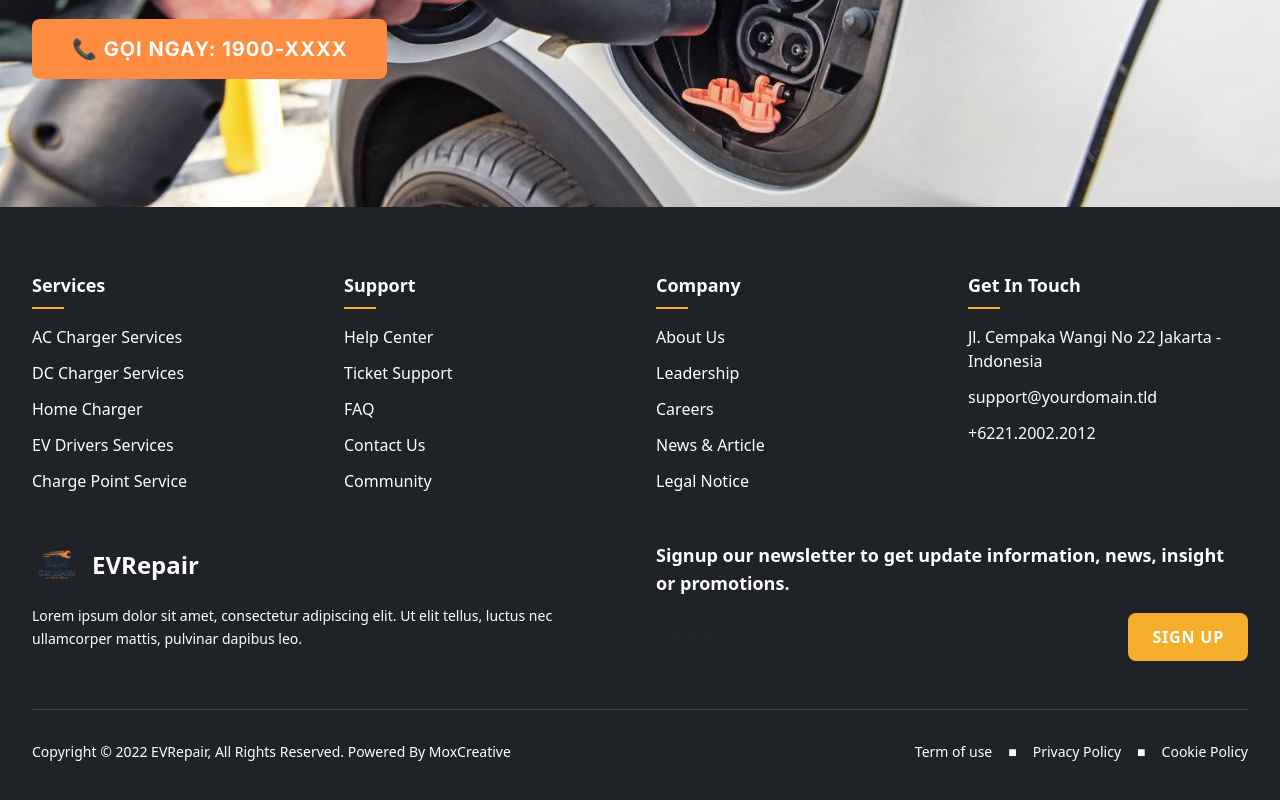
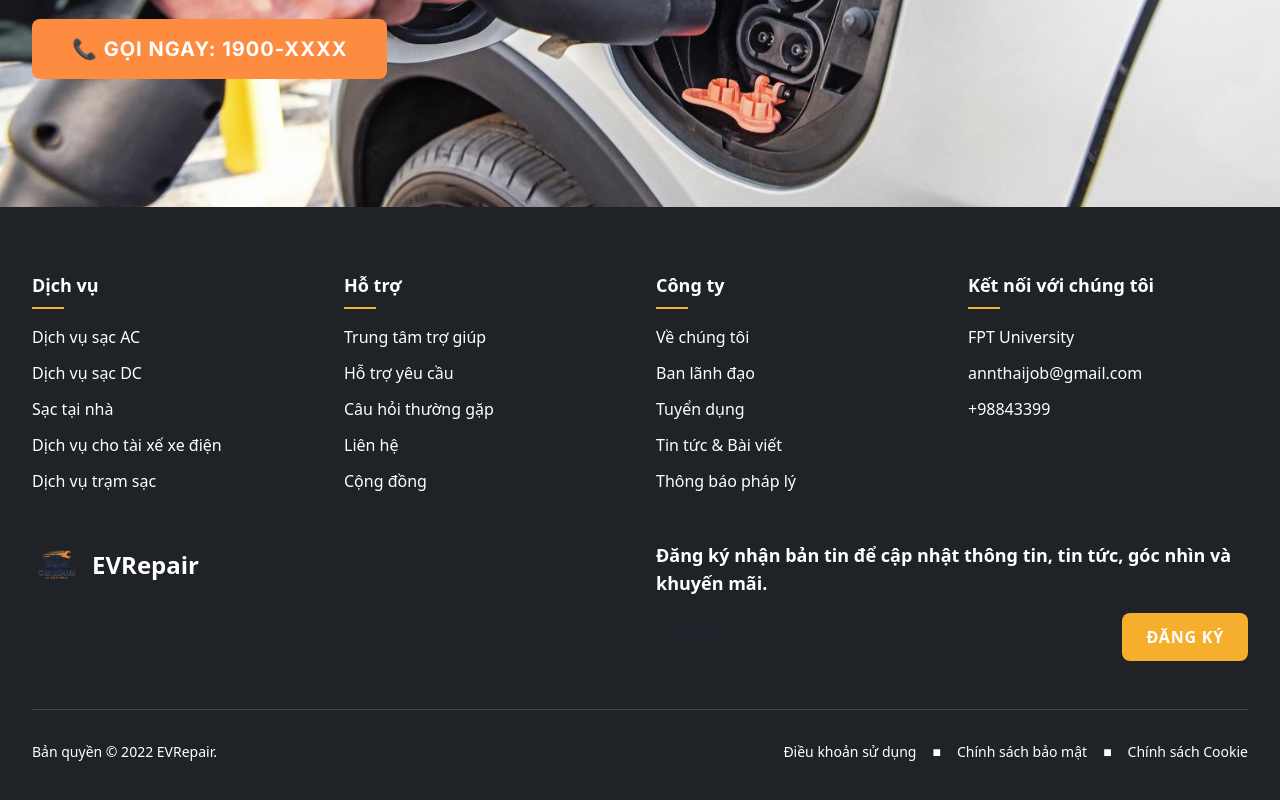
Before and after one commit to datndse171888/SWP391_EVMS, a React (Vite) app in the folder EVMS_FE/: page / in a window 1280 px wide. Shown: the part 5214-6014 px from the top of the page. Built offline with nearby package versions, Linux system fonts and the light colour scheme; a web font is replaced by a local one.

Commit message:
delete color.tsx and fix error every file used function from that file. Translate footer

```diff
--- a/EVMS_FE/src/components/common/footer/Footer.tsx
+++ b/EVMS_FE/src/components/common/footer/Footer.tsx
@@ -1,65 +1,64 @@
 import React from 'react'
 import { Link } from 'react-router-dom'
-import { COLOR } from '../../../constants/color/Color'
 import logo from '../../../assets/images/logo.png'
 
 const Footer: React.FC = () => {
   return (
-    <footer className="py-16 px-4 sm:px-6 lg:px-8" style={{ backgroundColor: COLOR.gray[10] }}>
+    <footer className="py-16 px-4 sm:px-6 lg:px-8" style={{ backgroundColor: '#1f2227' }}>
       <div className="max-w-7xl mx-auto">
         {/* Top Section - 4 Columns */}
         <div className="grid md:grid-cols-4 gap-8 mb-12">
           <div>
             <h3 className="text-lg font-bold mb-4 text-white">
-              Services
-              <div className="w-8 h-0.5 mt-2" style={{ backgroundColor: COLOR.yellow[0] }}></div>
+              Dịch vụ
+              <div className="w-8 h-0.5 mt-2" style={{ backgroundColor: '#f6ae2d' }}></div>
             </h3>
             <ul className="space-y-3 text-white">
-              <li className="hover:text-gray-300 transition-colors"><Link to="/services#ac">AC Charger Services</Link></li>
-              <li className="hover:text-gray-300 transition-colors"><Link to="/services#dc">DC Charger Services</Link></li>
-              <li className="hover:text-gray-300 transition-colors"><Link to="/services#home">Home Charger</Link></li>
-              <li className="hover:text-gray-300 transition-colors"><Link to="/services#drivers">EV Drivers Services</Link></li>
-              <li className="hover:text-gray-300 transition-colors"><Link to="/services#points">Charge Point Service</Link></li>
+              <li className="hover:text-gray-300 transition-colors"><Link to="/services#ac">Dịch vụ sạc AC</Link></li>
+              <li className="hover:text-gray-300 transition-colors"><Link to="/services#dc">Dịch vụ sạc DC</Link></li>
+              <li className="hover:text-gray-300 transition-colors"><Link to="/services#home">Sạc tại nhà</Link></li>
+              <li className="hover:text-gray-300 transition-colors"><Link to="/services#drivers">Dịch vụ cho tài xế xe điện</Link></li>
+              <li className="hover:text-gray-300 transition-colors"><Link to="/services#points">Dịch vụ trạm sạc</Link></li>
             </ul>
           </div>
 
           <div>
             <h3 className="text-lg font-bold mb-4 text-white">
-              Support
-              <div className="w-8 h-0.5 mt-2" style={{ backgroundColor: COLOR.yellow[0] }}></div>
+              Hỗ trợ
+              <div className="w-8 h-0.5 mt-2" style={{ backgroundColor: '#f6ae2d' }}></div>
             </h3>
             <ul className="space-y-3 text-white">
-              <li className="hover:text-gray-300 transition-colors"><Link to="/support#help">Help Center</Link></li>
-              <li className="hover:text-gray-300 transition-colors"><Link to="/support#ticket">Ticket Support</Link></li>
-              <li className="hover:text-gray-300 transition-colors"><Link to="/support#faq">FAQ</Link></li>
-              <li className="hover:text-gray-300 transition-colors"><Link to="/contact">Contact Us</Link></li>
-              <li className="hover:text-gray-300 transition-colors"><Link to="/community">Community</Link></li>
+              <li className="hover:text-gray-300 transition-colors"><Link to="/support#help">Trung tâm trợ giúp</Link></li>
+              <li className="hover:text-gray-300 transition-colors"><Link to="/support#ticket">Hỗ trợ yêu cầu</Link></li>
+              <li className="hover:text-gray-300 transition-colors"><Link to="/support#faq">Câu hỏi thường gặp</Link></li>
+              <li className="hover:text-gray-300 transition-colors"><Link to="/contact">Liên hệ</Link></li>
+              <li className="hover:text-gray-300 transition-colors"><Link to="/community">Cộng đồng</Link></li>
             </ul>
           </div>
 
           <div>
             <h3 className="text-lg font-bold mb-4 text-white">
-              Company
-              <div className="w-8 h-0.5 mt-2" style={{ backgroundColor: COLOR.yellow[0] }}></div>
+              Công ty
+              <div className="w-8 h-0.5 mt-2" style={{ backgroundColor: '#f6ae2d' }}></div>
             </h3>
             <ul className="space-y-3 text-white">
-              <li className="hover:text-gray-300 transition-colors"><Link to="/about">About Us</Link></li>
-              <li className="hover:text-gray-300 transition-colors"><Link to="/leadership">Leadership</Link></li>
-              <li className="hover:text-gray-300 transition-colors"><Link to="/careers">Careers</Link></li>
-              <li className="hover:text-gray-300 transition-colors"><Link to="/news">News & Article</Link></li>
-              <li className="hover:text-gray-300 transition-colors"><Link to="/legal">Legal Notice</Link></li>
+              <li className="hover:text-gray-300 transition-colors"><Link to="/about">Về chúng tôi</Link></li>
+              <li className="hover:text-gray-300 transition-colors"><Link to="/leadership">Ban lãnh đạo</Link></li>
+              <li className="hover:text-gray-300 transition-colors"><Link to="/careers">Tuyển dụng</Link></li>
+              <li className="hover:text-gray-300 transition-colors"><Link to="/news">Tin tức & Bài viết</Link></li>
+              <li className="hover:text-gray-300 transition-colors"><Link to="/legal">Thông báo pháp lý</Link></li>
             </ul>
           </div>
 
           <div>
             <h3 className="text-lg font-bold mb-4 text-white">
-              Get In Touch
-              <div className="w-8 h-0.5 mt-2" style={{ backgroundColor: COLOR.yellow[0] }}></div>
+              Kết nối với chúng tôi
+              <div className="w-8 h-0.5 mt-2" style={{ backgroundColor: '#f6ae2d' }}></div>
             </h3>
             <ul className="space-y-3 text-white">
-              <li>Jl. Cempaka Wangi No 22 Jakarta - Indonesia</li>
-              <li><a href="mailto:support@yourdomain.tld" className="hover:text-gray-300 transition-colors">support@yourdomain.tld</a></li>
-              <li><a href="tel:+622120022012" className="hover:text-gray-300 transition-colors">+6221.2002.2012</a></li>
+              <li>FPT University</li>
+              <li><a href="mailto:support@yourdomain.tld" className="hover:text-gray-300 transition-colors">annthaijob@gmail.com</a></li>
+              <li><a href="tel:+622120022012" className="hover:text-gray-300 transition-colors">+98843399</a></li>
             </ul>
           </div>
         </div>
@@ -71,14 +70,11 @@ const Footer: React.FC = () => {
               <img src={logo} alt="EVRepair Logo" className="w-12 h-12" />
               <span className="text-2xl font-bold text-white">EVRepair</span>
             </div>
-            <p className="text-white text-sm leading-relaxed">
-              Lorem ipsum dolor sit amet, consectetur adipiscing elit. Ut elit tellus, luctus nec ullamcorper mattis, pulvinar dapibus leo.
-            </p>
           </div>
 
           <div>
             <h3 className="text-lg font-bold mb-4 text-white">
-              Signup our newsletter to get update information, news, insight or promotions.
+              Đăng ký nhận bản tin để cập nhật thông tin, tin tức, góc nhìn và khuyến mãi.
             </h3>
             <div className="flex gap-2">
               <input
@@ -88,26 +84,26 @@ const Footer: React.FC = () => {
               />
               <button
                 className="px-6 py-3 rounded-lg font-bold text-white uppercase tracking-wider transition-all duration-200 hover:shadow-lg"
-                style={{ backgroundColor: COLOR.yellow[0] }}
+                style={{ backgroundColor: '#f6ae2d' }}
               >
-                SIGN UP
+                ĐĂNG KÝ
               </button>
             </div>
           </div>
         </div>
 
         {/* Bottom Section - Copyright & Legal */}
-        <div className="border-t pt-8" style={{ borderColor: COLOR.gray[8] }}>
+        <div className="border-t pt-8" style={{ borderColor: '#3f444f' }}>
           <div className="flex flex-col md:flex-row justify-between items-center text-white text-sm">
             <div>
-              Copyright © 2022 EVRepair, All Rights Reserved. Powered By MoxCreative
+              Bản quyền © 2022 EVRepair.
             </div>
             <div className="flex items-center space-x-4 mt-4 md:mt-0">
-              <Link to="/terms" className="hover:text-gray-300 transition-colors">Term of use</Link>
+              <Link to="/terms" className="hover:text-gray-300 transition-colors">Điều khoản sử dụng</Link>
               <span>■</span>
-              <Link to="/privacy" className="hover:text-gray-300 transition-colors">Privacy Policy</Link>
+              <Link to="/privacy" className="hover:text-gray-300 transition-colors">Chính sách bảo mật</Link>
               <span>■</span>
-              <Link to="/cookies" className="hover:text-gray-300 transition-colors">Cookie Policy</Link>
+              <Link to="/cookies" className="hover:text-gray-300 transition-colors">Chính sách Cookie</Link>
             </div>
           </div>
         </div>
--- a/EVMS_FE/src/components/common/layout/StaffLayout.tsx
+++ b/EVMS_FE/src/components/common/layout/StaffLayout.tsx
@@ -1,7 +1,6 @@
 import React, { type ReactNode } from 'react';
 import { Link, useLocation } from 'react-router-dom';
 import { useAuth } from '../../../contexts/AuthContext';
-import { COLOR } from '../../../constants/color/Color';
 
 interface StaffLayoutProps {
   children: ReactNode;
@@ -43,7 +42,7 @@ export const StaffLayout: React.FC<StaffLayoutProps> = ({ children }) => {
               <button
                 onClick={logout}
                 className="px-4 py-2 text-sm font-medium text-white rounded-md hover:bg-red-600 transition-colors"
-                style={{ backgroundColor: COLOR.red[0] }}
+                style={{ backgroundColor: '#ef4444' }}
               >
                 Đăng xuất
               </button>
@@ -67,7 +66,7 @@ export const StaffLayout: React.FC<StaffLayoutProps> = ({ children }) => {
                       : 'text-gray-600 hover:bg-gray-50 hover:text-gray-900'
                   }`}
                   style={{
-                    backgroundColor: isActive(item.path) ? COLOR.blue[0] : 'transparent'
+                    backgroundColor: isActive(item.path) ? '#014091' : 'transparent'
                   }}
                 >
                   <span className="mr-3 text-lg">{item.icon}</span>
--- a/EVMS_FE/src/components/common/layout/TechnicianLayout.tsx
+++ b/EVMS_FE/src/components/common/layout/TechnicianLayout.tsx
@@ -1,7 +1,6 @@
 import React, { type ReactNode } from 'react';
 import { Link, useLocation } from 'react-router-dom';
 import { useAuth } from '../../../contexts/AuthContext';
-import { COLOR } from '../../../constants/color/Color';
 
 interface TechnicianLayoutProps {
   children: ReactNode;
@@ -42,7 +41,7 @@ export const TechnicianLayout: React.FC<TechnicianLayoutProps> = ({ children })
               <button
                 onClick={logout}
                 className="px-4 py-2 text-sm font-medium text-white rounded-md hover:bg-red-600 transition-colors"
-                style={{ backgroundColor: COLOR.red[0] }}
+                style={{ backgroundColor: '#ef4444' }}
               >
                 Đăng xuất
               </button>
@@ -66,7 +65,7 @@ export const TechnicianLayout: React.FC<TechnicianLayoutProps> = ({ children })
                       : 'text-gray-600 hover:bg-gray-50 hover:text-gray-900'
                   }`}
                   style={{
-                    backgroundColor: isActive(item.path) ? COLOR.blue[0] : 'transparent'
+                    backgroundColor: isActive(item.path) ? '#014091' : 'transparent'
                   }}
                 >
                   <span className="mr-3 text-lg">{item.icon}</span>
--- a/EVMS_FE/src/constants/color/Color.tsx
+++ /dev/null
@@ -1,86 +0,0 @@
-export const COLOR = {
-
-    gray: {
-        0: "#e1e3e7",
-        1: "#bdc2ca",
-        2: "#aaafbb",
-        3: "#969dab",
-        4: "#828a9b",
-        5: "#6f788a",
-        6: "#5f6777",
-        7: "#4f5563",
-        8: "#3f444f",
-        9: "#2f333b",
-        10: "#1f2227"
-    },
-
-    azure: {
-        0: "#0991f3",
-        1: "#8dcdfa",
-        2: "#6bbef9",
-        3: "#49aef8",
-        4: "#269ff6",
-        5: "#088ff0",
-        6: "#077bce",
-        7: "#0666ac",
-        8: "#055289",
-        9: "#033d67",
-        10: "#022944"
-    },
-
-    blue: {
-        0: "#014091",
-        1: "#8abdfe",
-        2: "#67a9fd",
-        3: "#4395fd",
-        4: "#2080fd",
-        5: "#016df8",
-        6: "#015dd4",
-        7: "#014eb1",
-        8: "#003e8d",
-        9: "#002e6a",
-        10: "#001f46"
-    },
-
-    yellow: {
-        0: "#f6ae2d",
-        1: "#fad38e",
-        2: "#f8c66c",
-        3: "#f7b94a",
-        4: "#f5ac27",
-        5: "#ef9d0a",
-        6: "#cd8608",
-        7: "#ab7007",
-        8: "#885905",
-        9: "#664304",
-        10: "#442c02"
-    },
-
-    orange: {
-        0: "#f78b0f",
-        1: "#fbc88d",
-        2: "#fab76a",
-        3: "#f8a648",
-        4: "#f79625",
-        5: "#f18508",
-        6: "#cf7206",
-        7: "#ac5f05",
-        8: "#8a4c04",
-        9: "#673903",
-        10: "#452602"
-    },
-
-    red: {
-        0: "#ef4444",
-        1: "#fca5a5",
-        2: "#f87171",
-        3: "#f87171",
-        4: "#f87171",
-        5: "#ef4444",
-        6: "#dc2626",
-        7: "#b91c1c",
-        8: "#991b1b",
-        9: "#7f1d1d",
-        10: "#450a0a"
-    }
-}
```
Also changed, not shown: EVMS_FE/src/components/common/header/Header.tsx (+10 -11 lines), EVMS_FE/src/pages/public/Home.tsx (+46 -47 lines).
